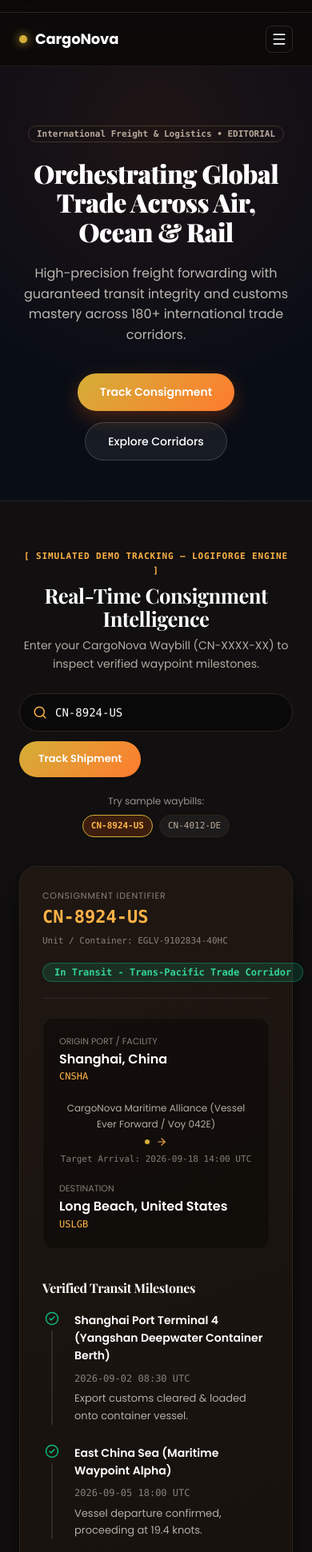
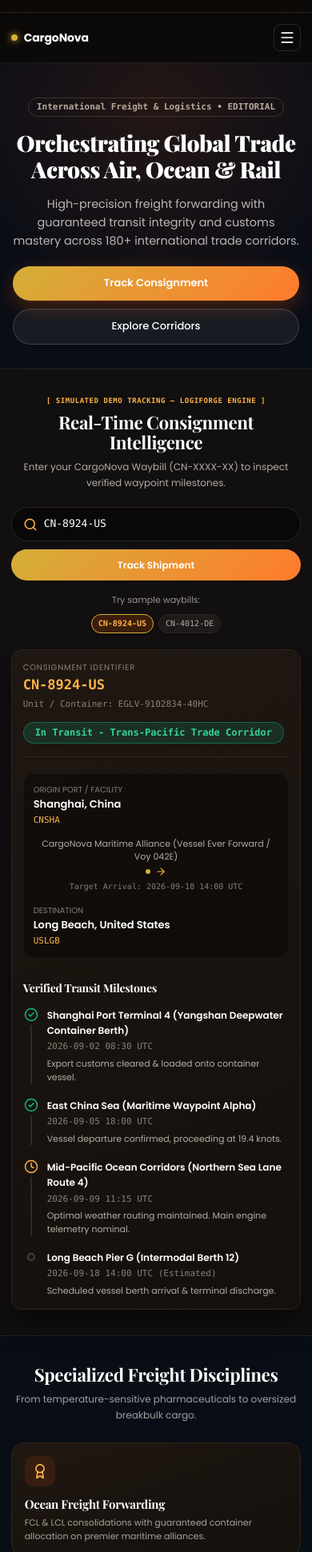
Before and after one commit to Vijay07012006/LOGIFORGE, a Next.js app: page /demo/cargo-nova/embed in a window 390 px wide. Shown: the part 59-2000 px from the top of the page at 80% size. Built offline with nearby package versions, Linux system fonts and the light colour scheme; a web font is replaced by a local one.

Commit message:
fix(responsive): fluid scaling, mobile card layout, and client presentation mode isolation

```diff
--- a/src/app/templates/[slug]/template-detail.module.css
+++ b/src/app/templates/[slug]/template-detail.module.css
@@ -35,11 +35,13 @@
 
 .title {
   font-family: var(--lf-font-heading);
-  font-size: clamp(2.4rem, 5vw, 3.6rem);
+  font-size: clamp(1.8rem, 4.5vw, 3.6rem);
   font-weight: 800;
   letter-spacing: -0.02em;
   margin-bottom: var(--lf-space-2);
   color: var(--lf-text-primary);
+  word-break: break-word;
+  overflow-wrap: break-word;
 }
 
 .tagline {
@@ -47,6 +49,7 @@
   color: #ffb347;
   font-weight: 500;
   margin-bottom: var(--lf-space-4);
+  word-break: break-word;
 }
 
 .description {
@@ -55,6 +58,8 @@
   max-width: 840px;
   line-height: 1.7;
   margin-bottom: var(--lf-space-8);
+  word-break: break-word;
+  overflow-wrap: break-word;
 }
 
 .actions {
--- a/src/components/studio/EmbeddedTemplateView.module.css
+++ b/src/components/studio/EmbeddedTemplateView.module.css
@@ -4,16 +4,20 @@
   min-height: 100vh;
   font-family: var(--lf-font-sans, system-ui, sans-serif);
   overflow-x: hidden;
+  width: 100%;
+  box-sizing: border-box;
 }
 
 .templateNav {
-  padding: 16px 24px;
+  padding: 14px clamp(12px, 3.5vw, 24px);
   border-bottom: 1px solid rgba(255, 255, 255, 0.08);
-  background-color: rgba(13, 10, 8, 0.88);
+  background-color: rgba(13, 10, 8, 0.92);
   backdrop-filter: blur(12px);
   position: sticky;
   top: 0;
   z-index: 100;
+  width: 100%;
+  box-sizing: border-box;
 }
 
 .navInner {
@@ -22,33 +26,42 @@
   display: flex;
   align-items: center;
   justify-content: space-between;
+  gap: 12px;
 }
 
 .brandTitle {
   display: flex;
   align-items: center;
-  gap: 10px;
+  gap: 8px;
+  min-width: 0;
 }
 
 .brandDot {
-  width: 10px;
-  height: 10px;
+  width: 8px;
+  height: 8px;
   border-radius: 50%;
   background-color: var(--tmpl-accent, #e8590c);
-  box-shadow: 0 0 12px var(--tmpl-accent, #e8590c);
+  box-shadow: 0 0 10px var(--tmpl-accent, #e8590c);
+  flex-shrink: 0;
 }
 
 .brandName {
   font-weight: 700;
-  font-size: 18px;
+  font-size: clamp(14px, 3.6vw, 18px);
   letter-spacing: -0.01em;
   color: #ffffff;
+  white-space: nowrap;
+  overflow: hidden;
+  text-overflow: ellipsis;
 }
 
 .brandTagline {
-  font-size: 12px;
+  font-size: 11px;
   color: rgba(255, 255, 255, 0.45);
   display: none;
+  white-space: nowrap;
+  overflow: hidden;
+  text-overflow: ellipsis;
 }
 
 @media (min-width: 900px) {
@@ -62,7 +75,7 @@
 .navLinks {
   display: none;
   align-items: center;
-  gap: 16px;
+  gap: 12px;
 }
 
 @media (min-width: 768px) {
@@ -80,6 +93,7 @@
   padding: 6px 12px;
   border-radius: 50px;
   transition: all 150ms ease;
+  white-space: nowrap;
 }
 
 .navLink:hover {
@@ -98,9 +112,10 @@
   font-weight: 600;
   background: linear-gradient(135deg, var(--tmpl-accent, #e8590c), #ff7b2e);
   color: #ffffff;
-  padding: 8px 18px;
+  padding: 8px 16px;
   border-radius: 50px;
   text-decoration: none;
+  white-space: nowrap;
   transition: opacity 150ms ease, transform 150ms ease;
 }
 
@@ -119,6 +134,7 @@
   padding: 6px;
   border-radius: 8px;
   cursor: pointer;
+  flex-shrink: 0;
 }
 
 @media (min-width: 768px) {
@@ -128,20 +144,21 @@
 }
 
 .mobileDrawer {
-  padding: 16px 0 8px;
+  padding: 14px 0 8px;
   display: flex;
   flex-direction: column;
-  gap: 8px;
+  gap: 6px;
   border-top: 1px solid rgba(255, 255, 255, 0.06);
-  margin-top: 12px;
+  margin-top: 10px;
+  width: 100%;
 }
 
 .mobileLink {
   background: transparent;
   border: none;
   text-align: left;
-  padding: 10px 14px;
-  font-size: 14px;
+  padding: 8px 12px;
+  font-size: 13px;
   color: rgba(255, 255, 255, 0.8);
   border-radius: 8px;
   cursor: pointer;
@@ -154,7 +171,7 @@
 }
 
 .mobileCta {
-  margin-top: 8px;
+  margin-top: 6px;
   display: inline-block;
   text-align: center;
   background: var(--tmpl-accent, #e8590c);
@@ -168,9 +185,11 @@
 
 /* Hero Section */
 .hero {
-  padding: 70px 24px 50px;
+  padding: clamp(40px, 8vw, 70px) clamp(12px, 4vw, 24px) clamp(30px, 6vw, 50px);
   border-bottom: 1px solid rgba(255, 255, 255, 0.08);
-  background: radial-gradient(circle at 50% 15%, rgba(232, 89, 12, 0.1) 0%, transparent 65%);
+  background: radial-gradient(circle at 50% 15%, rgba(232, 89, 12, 0.12) 0%, transparent 70%);
+  width: 100%;
+  box-sizing: border-box;
 }
 
 .heroInner {
@@ -180,44 +199,50 @@
 }
 
 .heroBadge {
-  margin-bottom: 20px;
+  margin-bottom: 16px;
 }
 
 .headline {
-  font-size: clamp(2rem, 4.5vw, 3.4rem);
+  font-size: clamp(1.75rem, 5vw, 3.2rem);
   font-weight: 800;
-  line-height: 1.15;
+  line-height: 1.18;
   letter-spacing: -0.02em;
-  margin-bottom: 20px;
+  margin-bottom: 16px;
   color: #ffffff;
+  word-break: break-word;
+  overflow-wrap: break-word;
 }
 
 .subheadline {
-  font-size: clamp(1rem, 2vw, 1.15rem);
+  font-size: clamp(0.9rem, 2.2vw, 1.15rem);
   color: rgba(245, 239, 230, 0.75);
   line-height: 1.6;
   max-width: 780px;
-  margin: 0 auto 36px;
+  margin: 0 auto clamp(20px, 4vw, 36px);
+  word-break: break-word;
+  overflow-wrap: break-word;
 }
 
 .heroButtons {
   display: flex;
   flex-wrap: wrap;
-  gap: 14px;
+  gap: 10px;
   justify-content: center;
+  width: 100%;
 }
 
 .btnPrimary {
   background: linear-gradient(135deg, var(--tmpl-accent, #e8590c), #ff7b2e);
   color: #ffffff;
   font-weight: 600;
-  padding: 12px 28px;
+  padding: 11px 24px;
   border-radius: 50px;
   border: none;
   cursor: pointer;
-  font-size: 14px;
+  font-size: 13px;
   transition: transform 150ms ease, box-shadow 150ms ease;
   box-shadow: 0 8px 24px rgba(232, 89, 12, 0.3);
+  text-align: center;
 }
 
 .btnPrimary:hover {
@@ -228,77 +253,110 @@
   background-color: rgba(255, 255, 255, 0.06);
   color: #ffffff;
   font-weight: 500;
-  padding: 12px 28px;
+  padding: 11px 24px;
   border-radius: 50px;
   border: 1px solid rgba(255, 255, 255, 0.16);
   cursor: pointer;
-  font-size: 14px;
+  font-size: 13px;
   transition: background-color 150ms ease;
+  text-align: center;
 }
 
 .btnSecondary:hover {
   background-color: rgba(255, 255, 255, 0.12);
 }
 
+@media (max-width: 440px) {
+  .heroButtons {
+    flex-direction: column;
+  }
+  .btnPrimary,
+  .btnSecondary {
+    width: 100%;
+  }
+}
+
 /* Tracking Section */
 .trackingSection {
-  padding: 60px 24px;
+  padding: clamp(32px, 6vw, 60px) clamp(12px, 3.5vw, 24px);
   border-bottom: 1px solid rgba(255, 255, 255, 0.08);
   background-color: rgba(20, 16, 12, 0.75);
+  width: 100%;
+  box-sizing: border-box;
 }
 
 .sectionInner {
   max-width: 1040px;
   margin: 0 auto;
+  width: 100%;
+  box-sizing: border-box;
 }
 
 .trackingHeader {
   text-align: center;
-  margin-bottom: 36px;
+  margin-bottom: clamp(20px, 4vw, 36px);
+  width: 100%;
+  box-sizing: border-box;
 }
 
 .simDisclaimer {
   font-family: var(--lf-font-mono, monospace);
-  font-size: 11px;
-  letter-spacing: 0.08em;
+  font-size: clamp(9px, 2.2vw, 11px);
+  letter-spacing: 0.06em;
   color: #ffb347;
   margin-bottom: 8px;
   display: block;
   font-weight: 600;
+  word-break: break-word;
 }
 
 .trackingTitle {
-  font-size: clamp(1.6rem, 3.5vw, 2.2rem);
+  font-size: clamp(1.4rem, 4vw, 2.2rem);
   font-weight: 700;
   margin-bottom: 8px;
   color: #ffffff;
+  word-break: break-word;
+  overflow-wrap: break-word;
 }
 
 .trackingDesc {
-  font-size: 14px;
+  font-size: clamp(12px, 2.5vw, 14px);
   color: rgba(245, 239, 230, 0.7);
   max-width: 600px;
-  margin: 0 auto 24px;
+  margin: 0 auto 20px;
+  word-break: break-word;
+  overflow-wrap: break-word;
 }
 
 .trackingForm {
   display: flex;
-  flex-wrap: wrap;
-  gap: 12px;
+  flex-direction: column;
+  gap: 10px;
   max-width: 580px;
-  margin: 0 auto 20px;
+  margin: 0 auto 16px;
+  width: 100%;
+  box-sizing: border-box;
+}
+
+@media (min-width: 540px) {
+  .trackingForm {
+    flex-direction: row;
+    align-items: center;
+  }
 }
 
 .inputWrapper {
   flex: 1;
-  min-width: 260px;
   display: flex;
   align-items: center;
-  background-color: rgba(0, 0, 0, 0.4);
+  background-color: rgba(0, 0, 0, 0.45);
   border: 1px solid #2e241b;
   border-radius: 50px;
-  padding: 0 16px;
-  gap: 10px;
+  padding: 0 14px;
+  gap: 8px;
+  width: 100%;
+  box-sizing: border-box;
+  min-width: 0;
 }
 
 .inputWrapper:focus-within {
@@ -313,12 +371,13 @@
 
 .trackingInputField {
   width: 100%;
+  min-width: 0;
   background: transparent;
   border: none;
   color: #ffffff;
-  font-size: 14px;
+  font-size: 13px;
   font-family: var(--lf-font-mono, monospace);
-  padding: 12px 0;
+  padding: 10px 0;
   outline: none;
 }
 
@@ -327,12 +386,13 @@
   color: #ffffff;
   border: none;
   font-weight: 600;
-  font-size: 13px;
-  padding: 12px 24px;
+  font-size: 12px;
+  padding: 10px 20px;
   border-radius: 50px;
   cursor: pointer;
   transition: transform 150ms ease;
   white-space: nowrap;
+  flex-shrink: 0;
 }
 
 .trackingSubmitBtn:hover {
@@ -344,37 +404,34 @@
   flex-direction: column;
   align-items: center;
   gap: 8px;
-}
-
-@media (min-width: 640px) {
-  .sampleTriggers {
-    flex-direction: row;
-    justify-content: center;
-  }
+  width: 100%;
+  box-sizing: border-box;
 }
 
 .sampleLabel {
-  font-size: 12px;
+  font-size: 11px;
   color: rgba(245, 239, 230, 0.6);
 }
 
 .sampleList {
   display: flex;
   flex-wrap: wrap;
-  gap: 8px;
+  gap: 6px;
   justify-content: center;
+  width: 100%;
 }
 
 .sampleBtn {
   font-family: var(--lf-font-mono, monospace);
-  font-size: 11px;
-  padding: 4px 10px;
+  font-size: 10px;
+  padding: 3px 8px;
   border-radius: 50px;
   background-color: rgba(255, 255, 255, 0.05);
   color: #b8a99a;
   border: 1px solid #2e241b;
   cursor: pointer;
   transition: all 150ms ease;
+  white-space: nowrap;
 }
 
 .sampleBtn:hover {
@@ -393,29 +450,42 @@
 .shipmentCard {
   background: linear-gradient(160deg, #1f1712, #14100c);
   border: 1px solid #2e241b;
-  border-radius: 22px;
-  padding: 28px;
+  border-radius: clamp(14px, 3.5vw, 22px);
+  padding: clamp(14px, 3.5vw, 26px);
   box-shadow: 0 16px 36px rgba(0, 0, 0, 0.5);
+  width: 100%;
+  box-sizing: border-box;
+  overflow: hidden;
 }
 
 .shipmentHead {
   display: flex;
-  flex-wrap: wrap;
-  justify-content: space-between;
+  flex-direction: column;
   align-items: flex-start;
   border-bottom: 1px solid rgba(255, 255, 255, 0.08);
-  padding-bottom: 20px;
-  margin-bottom: 24px;
-  gap: 16px;
+  padding-bottom: 16px;
+  margin-bottom: 20px;
+  gap: 12px;
+  width: 100%;
+}
+
+@media (min-width: 600px) {
+  .shipmentHead {
+    flex-direction: row;
+    justify-content: space-between;
+    align-items: flex-start;
+  }
 }
 
 .shipmentMeta {
   display: flex;
   flex-direction: column;
+  min-width: 0;
+  max-width: 100%;
 }
 
 .consignmentLabel {
-  font-size: 11px;
+  font-size: 10px;
   color: rgba(245, 239, 230, 0.5);
   text-transform: uppercase;
   letter-spacing: 0.08em;
@@ -423,56 +493,72 @@
 
 .consignmentNo {
   font-family: var(--lf-font-mono, monospace);
-  font-size: 22px;
+  font-size: clamp(17px, 4vw, 22px);
   font-weight: 700;
   color: #ffb347;
+  word-break: break-all;
+  overflow-wrap: break-word;
 }
 
 .containerId {
   font-family: var(--lf-font-mono, monospace);
   font-size: 11px;
   color: rgba(245, 239, 230, 0.5);
-  margin-top: 4px;
+  margin-top: 2px;
+  word-break: break-all;
+}
+
+.shipmentStatus {
+  max-width: 100%;
+  word-break: break-word;
 }
 
 .routeBar {
-  display: grid;
-  grid-template-columns: 1fr;
-  gap: 20px;
-  align-items: center;
+  display: flex;
+  flex-direction: column;
+  gap: 14px;
   background-color: rgba(0, 0, 0, 0.35);
-  padding: 20px;
-  border-radius: 14px;
-  margin-bottom: 30px;
+  padding: clamp(12px, 3vw, 20px);
+  border-radius: 12px;
+  margin-bottom: 24px;
   border: 1px solid rgba(255, 255, 255, 0.04);
+  width: 100%;
+  box-sizing: border-box;
 }
 
 @media (min-width: 640px) {
   .routeBar {
+    display: grid;
     grid-template-columns: 1fr auto 1fr;
+    align-items: center;
+    gap: 16px;
   }
 }
 
 .routePoint {
   display: flex;
   flex-direction: column;
+  min-width: 0;
+  word-break: break-word;
 }
 
 .pointLabel {
-  font-size: 11px;
+  font-size: 10px;
   color: rgba(245, 239, 230, 0.5);
   text-transform: uppercase;
 }
 
 .pointCity {
-  font-size: 16px;
+  font-size: clamp(13px, 3.2vw, 16px);
   font-weight: 600;
   color: #ffffff;
+  word-break: break-word;
+  overflow-wrap: break-word;
 }
 
 .pointCode {
   font-family: var(--lf-font-mono, monospace);
-  font-size: 12px;
+  font-size: 11px;
   color: #ffb347;
 }
 
@@ -480,19 +566,22 @@
   display: flex;
   flex-direction: column;
   align-items: center;
-  gap: 6px;
+  gap: 4px;
+  min-width: 0;
 }
 
 .carrierText {
-  font-size: 12px;
+  font-size: 11px;
   color: rgba(245, 239, 230, 0.7);
   text-align: center;
+  word-break: break-word;
+  line-height: 1.4;
 }
 
 .transitLine {
   display: flex;
   align-items: center;
-  gap: 8px;
+  gap: 6px;
   color: var(--tmpl-accent, #e8590c);
 }
 
@@ -501,39 +590,48 @@
   height: 6px;
   border-radius: 50%;
   background-color: var(--tmpl-accent, #e8590c);
+  flex-shrink: 0;
 }
 
 .transitArrow {
   color: #ffb347;
+  flex-shrink: 0;
 }
 
 .etaText {
-  font-size: 11px;
+  font-size: 10px;
   font-family: var(--lf-font-mono, monospace);
   color: rgba(245, 239, 230, 0.5);
+  text-align: center;
+  word-break: break-word;
 }
 
 .timeline {
-  padding-top: 10px;
+  padding-top: 6px;
+  width: 100%;
+  box-sizing: border-box;
 }
 
 .timelineTitle {
-  font-size: 16px;
+  font-size: clamp(14px, 3.4vw, 16px);
   font-weight: 600;
-  margin-bottom: 20px;
+  margin-bottom: 16px;
   color: #ffffff;
 }
 
 .milestoneList {
   display: flex;
   flex-direction: column;
+  width: 100%;
 }
 
 .milestoneRow {
   display: flex;
-  gap: 16px;
+  gap: clamp(10px, 2.5vw, 16px);
   position: relative;
-  padding-bottom: 24px;
+  padding-bottom: 18px;
+  width: 100%;
+  box-sizing: border-box;
 }
 
 .milestoneRow:last-child {
@@ -544,7 +642,7 @@
   display: flex;
   flex-direction: column;
   align-items: center;
-  width: 24px;
+  width: 20px;
   flex-shrink: 0;
 }
 
@@ -557,8 +655,8 @@
 }
 
 .iconPending {
-  width: 12px;
-  height: 12px;
+  width: 10px;
+  height: 10px;
   border-radius: 50%;
   border: 2px solid rgba(255, 255, 255, 0.2);
   margin-top: 4px;
@@ -568,92 +666,115 @@
   width: 2px;
   flex: 1;
   background-color: rgba(255, 255, 255, 0.1);
-  margin-top: 6px;
+  margin-top: 4px;
 }
 
 .milestoneContent {
   flex: 1;
+  min-width: 0;
 }
 
 .mHead {
   display: flex;
-  flex-wrap: wrap;
-  justify-content: space-between;
+  flex-direction: column;
   margin-bottom: 4px;
-  gap: 8px;
+  gap: 2px;
+}
+
+@media (min-width: 500px) {
+  .mHead {
+    flex-direction: row;
+    justify-content: space-between;
+    align-items: center;
+  }
 }
 
 .mLocation {
-  font-size: 14px;
+  font-size: clamp(12px, 3vw, 14px);
   font-weight: 600;
   color: #ffffff;
+  word-break: break-word;
+  overflow-wrap: break-word;
 }
 
 .mTime {
   font-family: var(--lf-font-mono, monospace);
-  font-size: 12px;
+  font-size: 11px;
   color: rgba(245, 239, 230, 0.5);
+  white-space: nowrap;
 }
 
 .mDesc {
-  font-size: 13px;
+  font-size: clamp(11px, 2.8vw, 13px);
   color: rgba(245, 239, 230, 0.7);
+  line-height: 1.5;
+  word-break: break-word;
+  overflow-wrap: break-word;
 }
 
 .shipmentNotFound {
   display: flex;
-  align-items: center;
-  gap: 16px;
-  padding: 24px;
+  align-items: flex-start;
+  gap: 12px;
+  padding: 18px;
   background-color: rgba(239, 68, 68, 0.1);
   border: 1px solid rgba(239, 68, 68, 0.3);
-  border-radius: 14px;
+  border-radius: 12px;
   color: #fca5a5;
-  font-size: 13px;
+  font-size: 12px;
   line-height: 1.5;
+  width: 100%;
+  box-sizing: border-box;
 }
 
 /* Services Section */
 .servicesSection {
-  padding: 70px 24px;
+  padding: clamp(36px, 6vw, 70px) clamp(12px, 3.5vw, 24px);
   border-bottom: 1px solid rgba(255, 255, 255, 0.08);
+  width: 100%;
+  box-sizing: border-box;
 }
 
 .servicesHeader {
   text-align: center;
-  margin-bottom: 44px;
+  margin-bottom: clamp(24px, 5vw, 44px);
 }
 
 .servicesTitle {
-  font-size: clamp(1.6rem, 3.5vw, 2.2rem);
+  font-size: clamp(1.4rem, 4vw, 2.2rem);
   font-weight: 700;
-  margin-bottom: 10px;
+  margin-bottom: 8px;
   color: #ffffff;
+  word-break: break-word;
 }
 
 .servicesSubtitle {
-  font-size: 15px;
+  font-size: clamp(12px, 2.5vw, 15px);
   color: rgba(245, 239, 230, 0.65);
+  word-break: break-word;
 }
 
 .serviceCards {
   display: grid;
   grid-template-columns: 1fr;
-  gap: 22px;
+  gap: clamp(14px, 3vw, 22px);
+  width: 100%;
+  box-sizing: border-box;
 }
 
 @media (min-width: 640px) {
   .serviceCards {
-    grid-template-columns: repeat(auto-fit, minmax(280px, 1fr));
+    grid-template-columns: repeat(auto-fit, minmax(260px, 1fr));
   }
 }
 
 .serviceCard {
   background: linear-gradient(160deg, #1f1712, #14100c);
   border: 1px solid #2e241b;
-  border-radius: 18px;
-  padding: 26px;
+  border-radius: 16px;
+  padding: clamp(16px, 3.5vw, 24px);
   transition: transform 200ms ease, border-color 200ms ease;
+  box-sizing: border-box;
 }
 
 .serviceCard:hover {
@@ -662,14 +783,14 @@
 }
 
 .srvIconWrap {
-  width: 42px;
-  height: 42px;
-  border-radius: 12px;
+  width: 38px;
+  height: 38px;
+  border-radius: 10px;
   background-color: rgba(232, 89, 12, 0.12);
   display: flex;
   align-items: center;
   justify-content: center;
-  margin-bottom: 18px;
+  margin-bottom: 14px;
 }
 
 .srvIcon {
@@ -677,63 +798,71 @@
 }
 
 .srvTitle {
-  font-size: 17px;
+  font-size: clamp(15px, 3.2vw, 17px);
   font-weight: 600;
-  margin-bottom: 8px;
+  margin-bottom: 6px;
   color: #ffffff;
+  word-break: break-word;
 }
 
 .srvDesc {
-  font-size: 13px;
+  font-size: clamp(11px, 2.6vw, 13px);
   color: rgba(245, 239, 230, 0.65);
-  line-height: 1.6;
+  line-height: 1.55;
+  word-break: break-word;
 }
 
 /* Global Network Section */
 .networkSection {
-  padding: 70px 24px;
+  padding: clamp(36px, 6vw, 70px) clamp(12px, 3.5vw, 24px);
   border-bottom: 1px solid rgba(255, 255, 255, 0.08);
   background-color: rgba(14, 10, 8, 0.6);
+  width: 100%;
+  box-sizing: border-box;
 }
 
 .networkHeader {
   text-align: center;
-  margin-bottom: 44px;
+  margin-bottom: clamp(24px, 5vw, 44px);
 }
 
 .networkBadge {
   display: inline-flex;
   align-items: center;
-  gap: 8px;
-  font-size: 12px;
+  gap: 6px;
+  font-size: 11px;
   color: #ffb347;
   font-weight: 600;
-  margin-bottom: 12px;
+  margin-bottom: 10px;
 }
 
 .networkTitle {
-  font-size: clamp(1.6rem, 3.5vw, 2.2rem);
+  font-size: clamp(1.4rem, 4vw, 2.2rem);
   font-weight: 700;
-  margin-bottom: 10px;
+  margin-bottom: 8px;
   color: #ffffff;
+  word-break: break-word;
 }
 
 .networkSubtitle {
-  font-size: 14px;
+  font-size: clamp(12px, 2.5vw, 14px);
   color: rgba(245, 239, 230, 0.65);
   max-width: 600px;
   margin: 0 auto;
+  word-break: break-word;
 }
 
 .corridorGrid {
   display: grid;
   grid-template-columns: 1fr;
-  gap: 16px;
+  gap: 12px;
+  width: 100%;
+  box-sizing: border-box;
 }
 
 @media (min-width: 640px) {
   .corridorGrid {
-    grid-template-columns: repeat(auto-fit, minmax(280px, 1fr));
+    grid-template-columns: repeat(auto-fit, minmax(260px, 1fr));
   }
 }
 
@@ -741,19 +870,20 @@
   background: linear-gradient(160deg, #1a1410, #120e0b);
   border: 1px solid #2e241b;
   border-radius: 14px;
-  padding: 20px;
+  padding: clamp(14px, 3vw, 18px);
+  box-sizing: border-box;
 }
 
 .corridorMode {
   display: flex;
   justify-content: space-between;
   align-items: center;
-  margin-bottom: 14px;
+  margin-bottom: 12px;
 }
 
 .corridorDays {
   font-family: var(--lf-font-mono, monospace);
-  font-size: 12px;
+  font-size: 11px;
   color: #ffb347;
   font-weight: 600;
 }
@@ -761,10 +891,16 @@
 .corridorEndpoints {
   display: flex;
   align-items: center;
-  gap: 10px;
-  font-size: 13px;
+  gap: 8px;
+  font-size: clamp(11px, 2.8vw, 13px);
   font-weight: 500;
   color: #ffffff;
+  word-break: break-word;
+}
+
+.corridorOrigin,
+.corridorDest {
+  word-break: break-word;
 }
 
 .corridorArrow {
@@ -774,40 +910,45 @@
 
 /* Statistics Section */
 .statsSection {
-  padding: 50px 24px;
+  padding: clamp(30px, 5vw, 50px) clamp(12px, 3.5vw, 24px);
   border-bottom: 1px solid rgba(255, 255, 255, 0.08);
+  width: 100%;
+  box-sizing: border-box;
 }
 
 .statsGrid {
   display: grid;
   grid-template-columns: 1fr;
-  gap: 18px;
+  gap: 14px;
+  width: 100%;
+  box-sizing: border-box;
 }
 
-@media (min-width: 640px) {
+@media (min-width: 500px) {
   .statsGrid {
-    grid-template-columns: repeat(auto-fit, minmax(220px, 1fr));
+    grid-template-columns: repeat(auto-fit, minmax(190px, 1fr));
   }
 }
 
 .statCard {
   background: linear-gradient(160deg, #1f1712, #14100c);
   border: 1px solid #2e241b;
-  border-radius: 16px;
-  padding: 22px;
+  border-radius: 14px;
+  padding: clamp(14px, 3vw, 20px);
   display: flex;
   flex-direction: column;
+  box-sizing: border-box;
 }
 
 .statIconWrap {
-  width: 34px;
-  height: 34px;
+  width: 32px;
+  height: 32px;
   border-radius: 8px;
   background-color: rgba(232, 89, 12, 0.12);
   display: flex;
   align-items: center;
   justify-content: center;
-  margin-bottom: 12px;
+  margin-bottom: 10px;
 }
 
 .statIcon {
@@ -815,7 +956,7 @@
 }
 
 .statValue {
-  font-size: 28px;
+  font-size: clamp(22px, 5vw, 28px);
   font-weight: 800;
   color: #ffffff;
   letter-spacing: -0.02em;
@@ -823,55 +964,64 @@
 }
 
 .statLabel {
-  font-size: 13px;
+  font-size: clamp(11px, 2.5vw, 13px);
   font-weight: 600;
   color: #ffb347;
   margin-bottom: 4px;
+  word-break: break-word;
 }
 
 .statDetail {
   font-size: 11px;
   color: rgba(245, 239, 230, 0.5);
+  word-break: break-word;
 }
 
 /* CTA Section */
 .ctaSection {
-  padding: 70px 24px;
+  padding: clamp(40px, 7vw, 70px) clamp(12px, 3.5vw, 24px);
   border-bottom: 1px solid rgba(255, 255, 255, 0.08);
+  width: 100%;
+  box-sizing: border-box;
 }
 
 .ctaCard {
   background: radial-gradient(circle at center, rgba(232, 89, 12, 0.15) 0%, rgba(20, 16, 12, 0.95) 75%);
   border: 1px solid rgba(232, 89, 12, 0.3);
-  border-radius: 24px;
-  padding: 48px 24px;
+  border-radius: clamp(16px, 4vw, 24px);
+  padding: clamp(28px, 6vw, 48px) clamp(16px, 4vw, 24px);
   text-align: center;
+  width: 100%;
+  box-sizing: border-box;
 }
 
 .ctaHeadline {
-  font-size: clamp(1.8rem, 4vw, 2.6rem);
+  font-size: clamp(1.5rem, 4.5vw, 2.4rem);
   font-weight: 800;
   color: #ffffff;
-  margin-bottom: 14px;
+  margin-bottom: 12px;
+  word-break: break-word;
 }
 
 .ctaSubline {
-  font-size: 15px;
+  font-size: clamp(12px, 2.6vw, 15px);
   color: rgba(245, 239, 230, 0.7);
   max-width: 620px;
-  margin: 0 auto 28px;
+  margin: 0 auto clamp(18px, 4vw, 28px);
   line-height: 1.6;
+  word-break: break-word;
 }
 
 .ctaButton {
   display: inline-flex;
   align-items: center;
+  justify-content: center;
   gap: 8px;
   background: linear-gradient(135deg, var(--tmpl-accent, #e8590c), #ff7b2e);
   color: #ffffff;
   font-weight: 600;
-  font-size: 14px;
-  padding: 14px 32px;
+  font-size: 13px;
+  padding: 12px 28px;
   border-radius: 50px;
   text-decoration: none;
   transition: transform 150ms ease, box-shadow 150ms ease;
@@ -882,19 +1032,29 @@
   transform: translateY(-2px);
 }
 
+@media (max-width: 440px) {
+  .ctaButton {
+    width: 100%;
+    box-sizing: border-box;
+  }
+}
+
 /* Footer */
 .templateFooter {
-  padding: 30px 24px;
-  font-size: 12px;
+  padding: 24px clamp(12px, 3.5vw, 24px);
+  font-size: 11px;
   color: rgba(245, 239, 230, 0.45);
+  width: 100%;
+  box-sizing: border-box;
 }
 
 .footerRow {
   display: flex;
   flex-direction: column;
-  gap: 16px;
+  gap: 12px;
   align-items: center;
   justify-content: space-between;
+  width: 100%;
 }
 
 @media (min-width: 640px) {
@@ -904,20 +1064,22 @@
 }
 
 .copyright {
-  font-size: 12px;
+  font-size: 11px;
+  text-align: center;
 }
 
 .complianceList {
   display: flex;
   flex-wrap: wrap;
   align-items: center;
-  gap: 14px;
+  justify-content: center;
+  gap: 12px;
 }
 
 .complianceBadge {
   display: inline-flex;
   align-items: center;
-  gap: 6px;
+  gap: 5px;
   color: rgba(245, 239, 230, 0.6);
-  font-size: 11px;
+  font-size: 10px;
 }
--- a/src/components/ui/Badge.module.css
+++ b/src/components/ui/Badge.module.css
@@ -1,12 +1,16 @@
 .badge {
   display: inline-flex;
   align-items: center;
+  justify-content: center;
   gap: var(--lf-space-1);
   font-family: var(--lf-font-mono);
   font-weight: 600;
-  line-height: 1;
+  line-height: 1.25;
   border-radius: var(--lf-radius-full);
-  white-space: nowrap;
+  white-space: normal;
+  text-align: center;
+  max-width: 100%;
+  word-break: break-word;
   transition: all var(--lf-transition-fast);
 }
 
--- a/src/components/ui/SectionHeading.module.css
+++ b/src/components/ui/SectionHeading.module.css
@@ -39,29 +39,34 @@
 /* Subheadings: small letter-spaced text (4px) in #ffb347 above titles */
 .eyebrow {
   font-family: var(--lf-font-mono);
-  font-size: 11px;
+  font-size: clamp(10px, 2.5vw, 11px);
   font-weight: 700;
   text-transform: uppercase;
-  letter-spacing: 4px;
+  letter-spacing: clamp(2px, 0.8vw, 4px);
   color: #ffb347;
+  word-break: break-word;
 }
 
-/* Section Title Size: clamp(2rem, 4.5vw, 3.4rem) */
+/* Section Title Size: clamp(1.6rem, 4.2vw, 3.2rem) */
 .title {
   font-family: var(--lf-font-heading);
-  font-size: clamp(2rem, 4.5vw, 3.4rem);
+  font-size: clamp(1.6rem, 4.2vw, 3.2rem);
   font-weight: 700;
   letter-spacing: -0.02em;
   color: var(--lf-text-primary);
   line-height: 1.15;
+  word-break: break-word;
+  overflow-wrap: break-word;
 }
 
 /* Section subtitles: centered, #b8a99a */
 .subtitle {
-  font-size: clamp(0.95rem, 1.4vw, 1.12rem);
+  font-size: clamp(0.9rem, 2vw, 1.12rem);
   color: #b8a99a;
   line-height: 1.68;
   max-width: 720px;
+  word-break: break-word;
+  overflow-wrap: break-word;
 }
 
 .action {
--- a/src/styles/globals.css
+++ b/src/styles/globals.css
@@ -18,6 +18,8 @@
   -moz-osx-font-smoothing: grayscale;
   text-rendering: optimizeLegibility;
   scroll-behavior: smooth;
+  overflow-x: hidden;
+  max-width: 100vw;
 }
 
 body {
@@ -27,6 +29,7 @@
   background-color: var(--lf-bg-base);
   color: var(--lf-text-primary);
   overflow-x: hidden;
+  max-width: 100vw;
   position: relative;
 }
 
```
Also changed, not shown: src/app/demo/[slug]/demo-studio.module.css (+117 -41 lines), src/app/demo/[slug]/page.tsx (+4 -4 lines), src/app/page.module.css (+10 -4 lines), src/components/platform/CatalogBrowser.module.css (+15 -2 lines), 1 other file (tests, documents, lock files or other folders).
